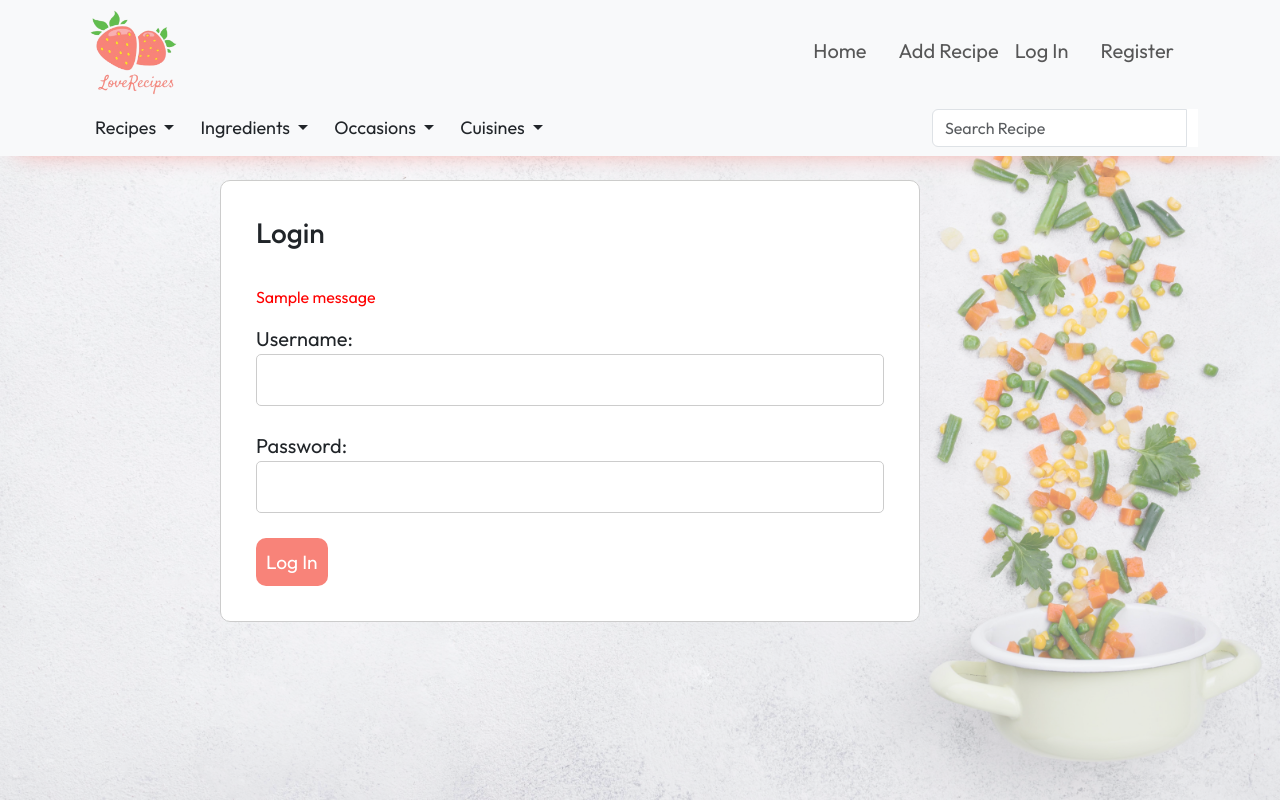
After one commit to PoonamCode23/LoveRecipes, a Django app: template users/templates/login.html in a window 1280 px wide. The commit adds this page. Run offline with Django 5.2, Linux system fonts and the light colour scheme; the template is opened without the code that fills it: most values are stand-ins (such as "Sample title", 1, 10 or a date in 2020); one stand-in notice (Sample message) is shown; some libraries are stand-ins or nearby versions.

Commit message:
Worked on login feature (a part of authentication)

```diff
--- a/recipe_manager/models.py
+++ b/recipe_manager/models.py
@@ -1,4 +1,5 @@
 from django.db import models
+from django.contrib.auth.models import User
 import json
 
 
@@ -13,6 +14,7 @@ class Recipe(models.Model):
     tags = models.TextField(default='[]')
     created_at = models.DateTimeField(auto_now_add=True)
     updated_at = models.DateTimeField(auto_now=True)
+    user = models.ForeignKey(User, on_delete=models.CASCADE)
 
     def __str__(self):
         return self.title
--- a/recipe_manager/templates/layouts/header.html
+++ b/recipe_manager/templates/layouts/header.html
@@ -20,7 +20,7 @@
                                 <a class="nav-link fs-5" aria-current="page" href="{% url 'recipe_manager:create_recipes' %}">Add Recipe</a>
                             </li>
                             <li class="nav-item me-3">
-                                <a class="nav-link  fs-5" aria-current="page" href="">Log In</a>
+                                <a class="nav-link  fs-5" aria-current="page" href="{% url 'users:user_login' %}">Log In</a>
                             </li>
                             <li class="nav-item me-3">
                                 <a class="nav-link fs-5" aria-current="page" href="{% url 'users:register' %}">Register</a>
--- a/users/static/css/register.css
+++ b/users/static/css/auth.css
@@ -16,7 +16,7 @@ body {
     background: rgba(255, 255, 255, 0.4);
     z-index: -1; /* Ensure overlay is behind all content */
 }
-.register-container {
+.auth-container {
     max-width: 700px;
     margin: auto;
     padding: 35px;
@@ -27,16 +27,16 @@ body {
 
 }
 
-.register-container h3 {
+.auth-container h3 {
     margin-bottom: 30px;
 }
 
-.register-container .form-group {
+.auth-container .form-group {
     margin-bottom: 25px;
 }
 
 
-.register-container .form-group input {
+.auth-container .form-group input {
     width: 100%;
     padding: 10px;
     border: 1px solid #ccc;
@@ -44,13 +44,20 @@ body {
     box-sizing: border-box;
 }
 
-.register-container .form-group .error {
+.auth-container .form-group .error {
     color: red;
     font-size: 1em;
     margin-top: 5px;
 }
 
-.register-container button[type="submit"] {
+.error {
+    color: red;
+    font-size: 1em;
+    padding: 5px 5px 15px 0;
+}
+
+
+.auth-container button[type="submit"] {
     padding: 10px;
     border: none;
     border-radius: 10px;
@@ -59,6 +66,6 @@ body {
     font-size: larger;
 }
 
-.register-container button[type="submit"]:hover {
+.auth-container button[type="submit"]:hover {
     box-shadow: 3px 4px 6px #F88379;
 }
--- /dev/null
+++ b/users/templates/login.html
@@ -0,0 +1,36 @@
+{% extends 'layouts/base.html' %}
+{% block content %}
+{% load static %}
+
+<link rel="stylesheet" href="{% static 'css/auth.css' %}">
+
+<div class="overlay"></div>
+<div class="auth-container">
+    <h3>Login</h3>
+    {% csrf_token %}
+    {% if messages %}
+        {% for message in messages %}
+            <div class="error">{{ message }}</div>
+        {% endfor %}
+    {% endif %}
+    <form method="post">
+        {% csrf_token %}
+        <div class="form-group fs-5">
+            <label for="id_username">Username:</label>
+            <input type="text" name="username" id="id_username" required>
+            {% if form.username.errors %}
+                <div class="error">{{ form.username.errors|striptags }}</div>
+            {% endif %}
+        </div>
+        <div class="form-group fs-5">
+            <label for="id_password">Password:</label>
+            <input type="password" name="password" id="id_password" required>
+            {% if form.password.errors %}
+                <div class="error">{{ form.password.errors|striptags }}</div>
+            {% endif %}
+        </div>
+        <button type="submit">Log In</button>
+    </form>
+</div>
+
+{% endblock %}
--- a/users/urls.py
+++ b/users/urls.py
@@ -1,8 +1,12 @@
+
 from django.urls import path
 from . import views
 
 app_name = 'users'
 
+
 urlpatterns = [
     path('register/', views.register, name='register'),
+    path('login/', views.user_login, name='user_login'),
+    path('user_recipes/', views.user_recipes, name='user_recipes'),
 ]
```
Also changed, not shown: users/templates/register.html (+2 -6 lines), users/templates/user_recipes.html (added, +77 -0 lines), users/views.py (+40 -3 lines), media/images/r2.png (added), recipe_manager/migrations/0001_initial.py, recipe_manager/migrations/0002_alter_recipe_directions_alter_recipe_ingredients_and_more.py (deleted), recipe_manager/migrations/0002_alter_recipe_user.py (added), recipe_manager/migrations/0003_tag_remove_recipe_tags.py (deleted), recipe_manager/migrations/0004_recipe_tags.py (deleted), recipe_manager/migrations/0005_remove_recipe_tags_delete_tag_recipe_tags.py (deleted), recipe_manager/migrations/0006_alter_recipe_image.py (deleted).
